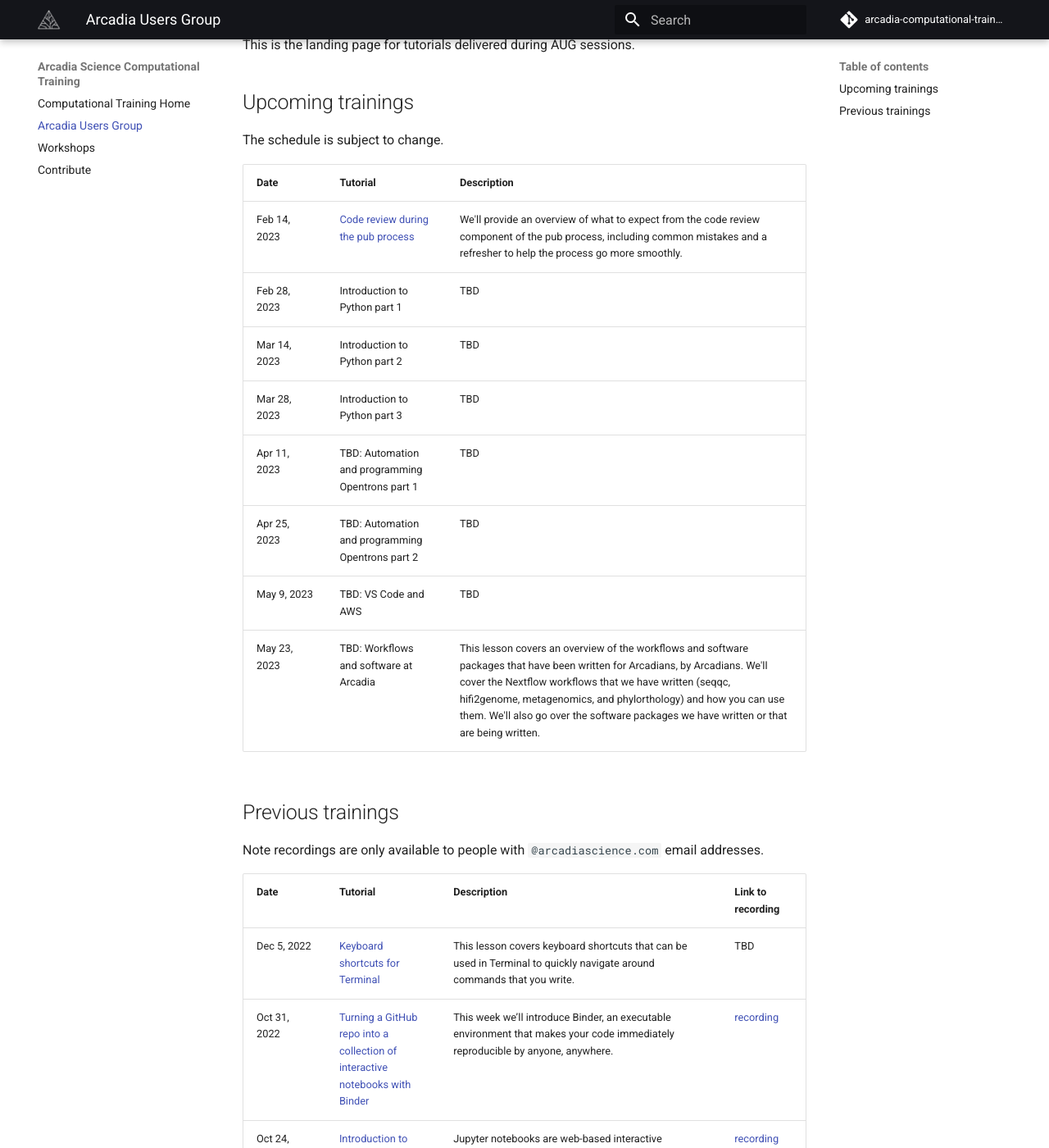
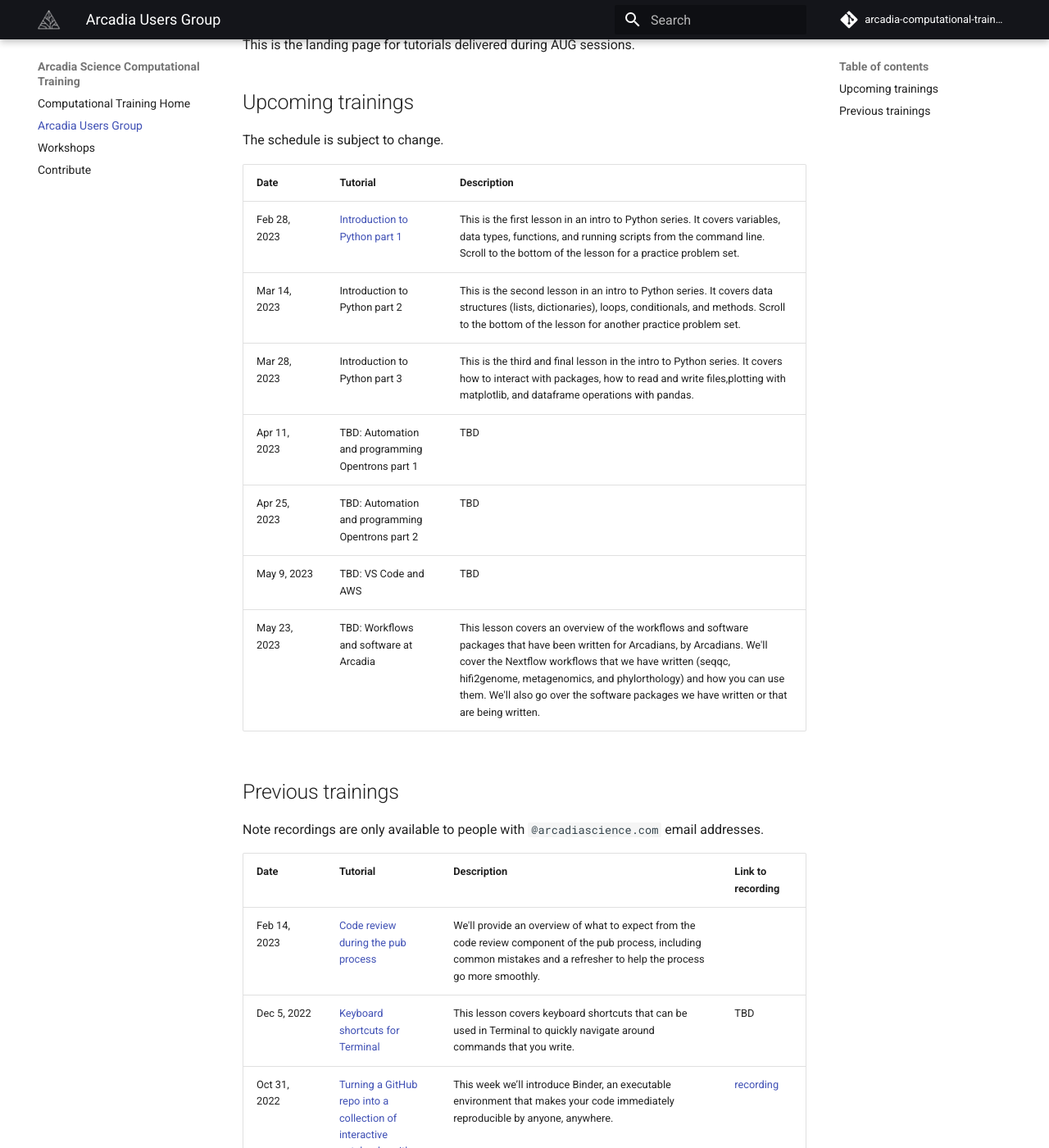
Before and after one commit to Arcadia-Science/arcadia-computational-training, an MkDocs documentation site: the page built from docs/arcadia-users-group/overview.md, in a window 1280 px wide and 1400 px high, scrolled down 477 px. Shown: the whole window at 82% size. Built offline with MkDocs 1.6.1 and Material for MkDocs 9.7.7, drawn with Linux system fonts in a browser that asks for light colours; comment, search, counter and statistics services are not loaded.

Commit message:
update lesson links and descriptions

```diff
--- a/docs/arcadia-users-group/overview.md
+++ b/docs/arcadia-users-group/overview.md
@@ -18,16 +18,15 @@
 
 The schedule is subject to change.
 
-| Date         | Tutorial                                                                      | Description                                                                                                                                                                                                                                                                                                                                           |
-| ------------ | ----------------------------------------------------------------------------- | ----------------------------------------------------------------------------------------------------------------------------------------------------------------------------------------------------------------------------------------------------------------------------------------------------------------------------------------------------- |
-| Feb 14, 2023 | [Code review during the pub process](20230214-code-review-for-pubs/lesson.md) | We'll provide an overview of what to expect from the code review component of the pub process, including common mistakes and a refresher to help the process go more smoothly.                                                                                                                                                                        |
-| Feb 28, 2023 | Introduction to Python part 1                                                 | TBD                                                                                                                                                                                                                                                                                                                                                   |
-| Mar 14, 2023 | Introduction to Python part 2                                                 | TBD                                                                                                                                                                                                                                                                                                                                                   |
-| Mar 28, 2023 | Introduction to Python part 3                                                 | TBD                                                                                                                                                                                                                                                                                                                                                   |
-| Apr 11, 2023 | TBD: Automation and programming Opentrons part 1                              | TBD                                                                                                                                                                                                                                                                                                                                                   |
-| Apr 25, 2023 | TBD: Automation and programming Opentrons part 2                              | TBD                                                                                                                                                                                                                                                                                                                                                   |
-| May 9, 2023  | TBD: VS Code and AWS                                                          | TBD                                                                                                                                                                                                                                                                                                                                                   |
-| May 23, 2023 | TBD: Workflows and software at Arcadia                                        | This lesson covers an overview of the workflows and software packages that have been written for Arcadians, by Arcadians. We'll cover the Nextflow workflows that we have written (seqqc, hifi2genome, metagenomics, and phylorthology) and how you can use them. We'll also go over the software packages we have written or that are being written. |
+| Date         | Tutorial                                                              | Description                                                                                                                                                                                                                                                                                                                                           |
+| ------------ | --------------------------------------------------------------------- | ----------------------------------------------------------------------------------------------------------------------------------------------------------------------------------------------------------------------------------------------------------------------------------------------------------------------------------------------------- |
+| Feb 28, 2023 | [Introduction to Python part 1](20230228-intro-to-python-1/lesson.md) | This is the first lesson in an intro to Python series. It covers variables, data types, functions, and running scripts from the command line. Scroll to the bottom of the lesson for a practice problem set.                                                                                                                                          |
+| Mar 14, 2023 | Introduction to Python part 2                                         | This is the second lesson in an intro to Python series. It covers data structures (lists, dictionaries), loops, conditionals, and methods. Scroll to the bottom of the lesson for another practice problem set.                                                                                                                                       |
+| Mar 28, 2023 | Introduction to Python part 3                                         | This is the third and final lesson in the intro to Python series. It covers how to interact with packages, how to read and write files,plotting with matplotlib, and dataframe operations with pandas.                                                                                                                                                |
+| Apr 11, 2023 | TBD: Automation and programming Opentrons part 1                      | TBD                                                                                                                                                                                                                                                                                                                                                   |
+| Apr 25, 2023 | TBD: Automation and programming Opentrons part 2                      | TBD                                                                                                                                                                                                                                                                                                                                                   |
+| May 9, 2023  | TBD: VS Code and AWS                                                  | TBD                                                                                                                                                                                                                                                                                                                                                   |
+| May 23, 2023 | TBD: Workflows and software at Arcadia                                | This lesson covers an overview of the workflows and software packages that have been written for Arcadians, by Arcadians. We'll cover the Nextflow workflows that we have written (seqqc, hifi2genome, metagenomics, and phylorthology) and how you can use them. We'll also go over the software packages we have written or that are being written. |
 
 ## Previous trainings
 
@@ -35,6 +34,7 @@
 
 | Date          | Tutorial                                                                                                                                                                   | Description                                                                                                                                                                                                                                                                                                                                                                                                                                          | Link to recording                                        |
 | ------------- | -------------------------------------------------------------------------------------------------------------------------------------------------------------------------- | ---------------------------------------------------------------------------------------------------------------------------------------------------------------------------------------------------------------------------------------------------------------------------------------------------------------------------------------------------------------------------------------------------------------------------------------------------- | -------------------------------------------------------- |
+| Feb 14, 2023  | [Code review during the pub process](20230214-code-review-for-pubs/lesson.md)                                                                                              | We'll provide an overview of what to expect from the code review component of the pub process, including common mistakes and a refresher to help the process go more smoothly.                                                                                                                                                                                                                                                                       |                                                          |
 | Dec 5, 2022   | [Keyboard shortcuts for Terminal](20221205-keyboard-shortcuts-terminal/lesson.md)                                                                                          | This lesson covers keyboard shortcuts that can be used in Terminal to quickly navigate around commands that you write.                                                                                                                                                                                                                                                                                                                               | TBD                                                      |
 | Oct 31, 2022  | [Turning a GitHub repo into a collection of interactive notebooks with Binder](20221031-binder/lesson.md)                                                                  | This week we’ll introduce Binder, an executable environment that makes your code immediately reproducible by anyone, anywhere.                                                                                                                                                                                                                                                                                                                       | [recording](https://youtu.be/QAsrKyJMuuI)                |
 | Oct 24, 2022  | [Introduction to Jupyter notebooks](20221024-jupyter-notebooks/lesson.md)                                                                                                  | Jupyter notebooks are web-based interactive computing environments that combine code, equations, narrative text, and visualizations in a single document. This lesson introduces jupyter notebooks and how to install and run them locally.                                                                                                                                                                                                          | [recording](https://youtu.be/ZCrnPmX1Ynw)                |
```
